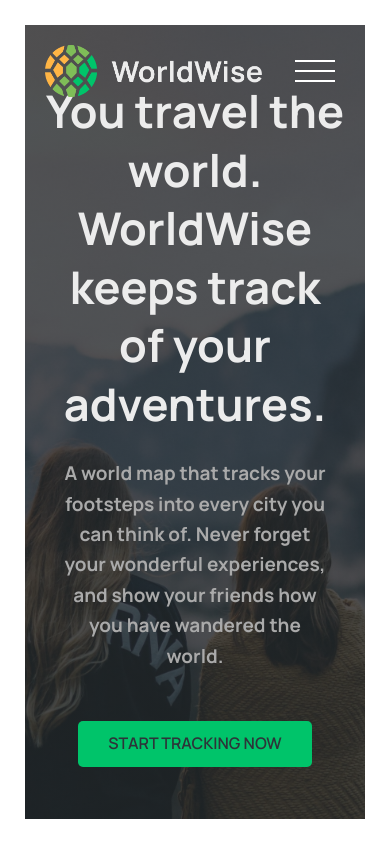
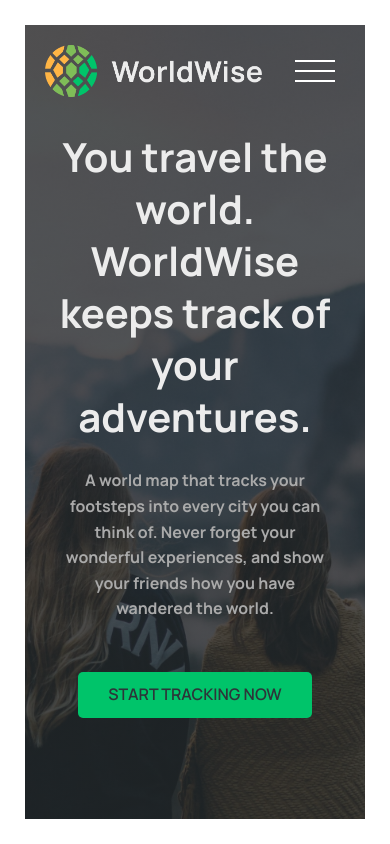
Before and after one commit to Orisabiyi/worldwise, a React (Vite) app: page / in a window 390 px wide. Built offline with nearby package versions, Linux system fonts and the light colour scheme; data requests are answered from the project's data file.

Commit message:
reduce font size of text

```diff
--- a/src/pages/Homepage.module.css
+++ b/src/pages/Homepage.module.css
@@ -38,4 +38,12 @@
     padding: 2rem;
     overflow: hidden;
   }
+
+  .homepage h1 {
+    font-size: 4rem;
+  }
+
+  .homepage h2 {
+    font-size: 1.6rem;
+  }
 }
```
